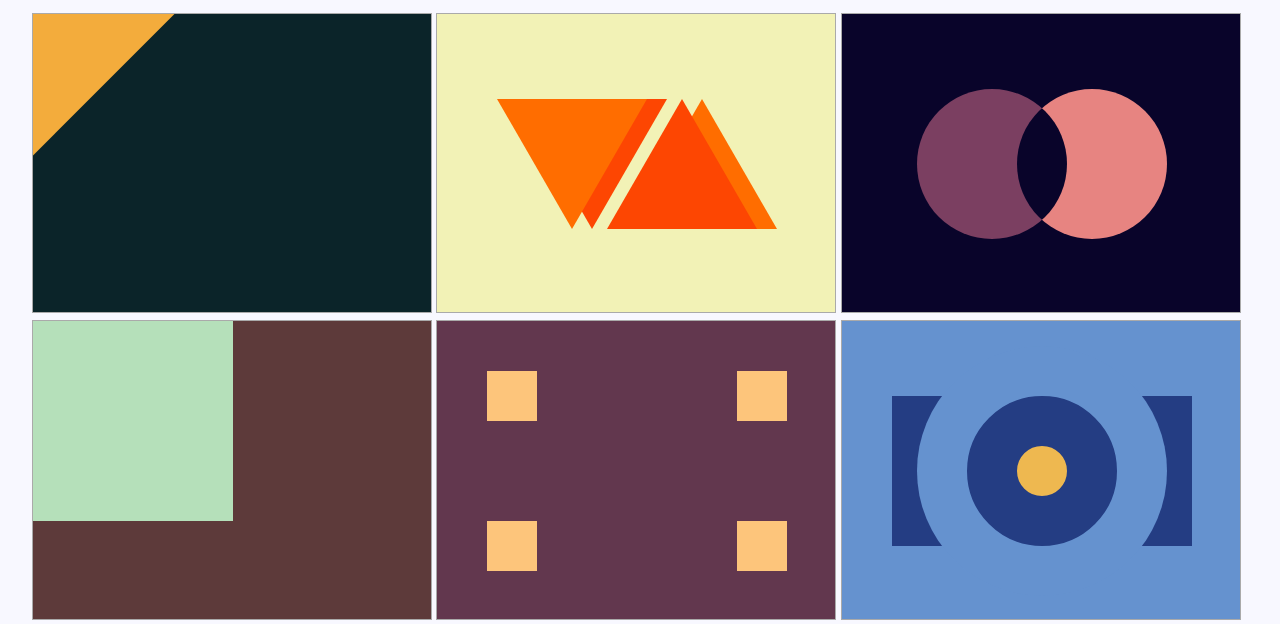
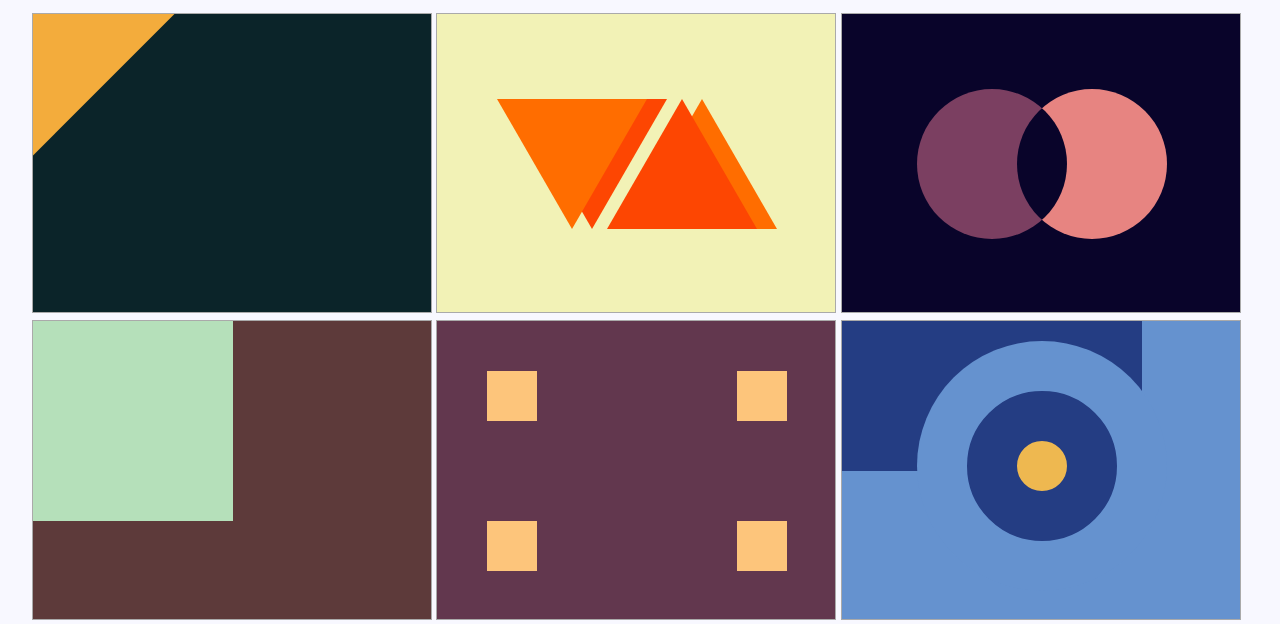
Before and after one commit to macloo/CSS-Shapes, a plain HTML site: page index.html in a window 1280 px wide. Shown: the part 160-784 px from the top of the page. Drawn offline with Linux system fonts and the light colour scheme.

Commit message:
fix box #f

```diff
--- a/css/main.css
+++ b/css/main.css
@@ -139,8 +139,9 @@ a:hover {
     width: 300px;
     height: 150px;
     background: #243D83;
-    margin: 75px 0 0 50px;
-    z-index: auto;
+
+    top: 75px;
+    left: 50px;
 }
 .fb {
     width: 150px;
@@ -150,8 +151,9 @@ a:hover {
     border-radius: 50%;
     /* this makes the outermost ring */
     box-shadow: 0 0 0 50px #6592CF;
-    margin: -150px 0 0 125px;
-    z-index: 2;
+    position: absolute;
+    top: 70px;
+    left: 125px;
 }
 
 /* 3 tombstones */
```
